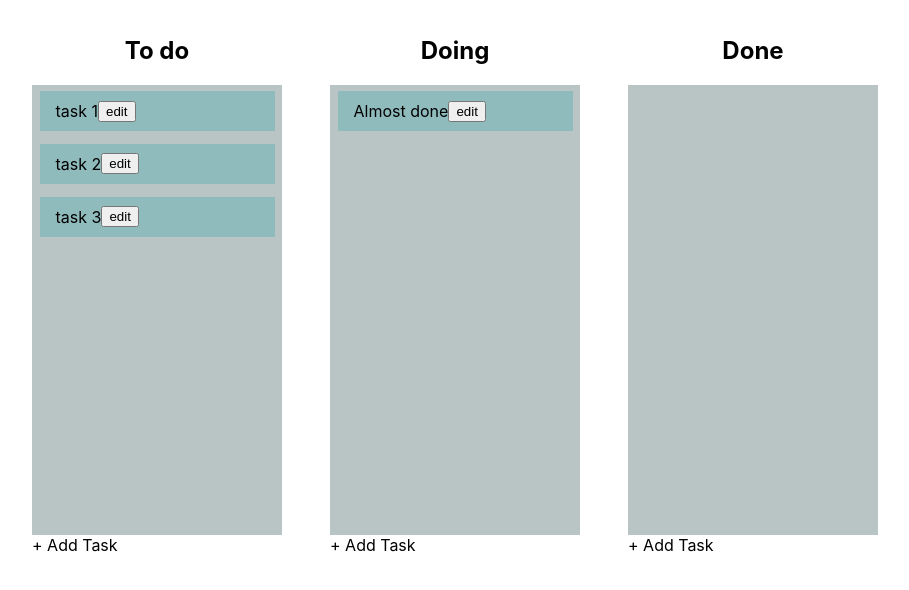
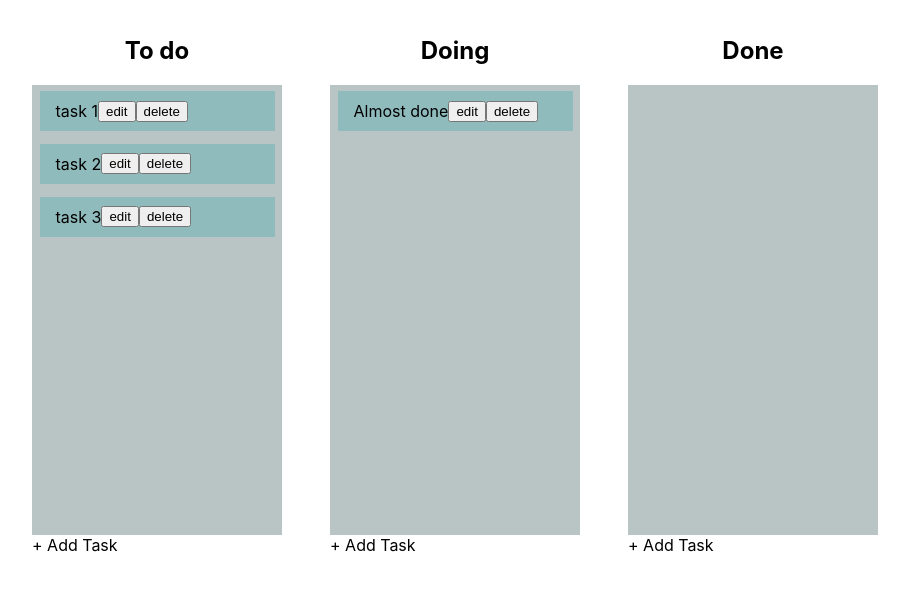
Before and after one commit to brunogoncalvess/Kambam-App, a React (Create React App) app: page / in a window 1280 px wide. Shown: the top 590 px of the page, without its empty margins (185-1094 px from the left). Built offline with nearby package versions, Linux system fonts and the light colour scheme.

Commit message:
add delete functionality

```diff
--- a/src/components/Home.jsx
+++ b/src/components/Home.jsx
@@ -26,7 +26,6 @@ export default function Home() {
 
   function onDragEnd(result) {
     const columnsDeepCopy = JSON.parse(JSON.stringify(columns))
-    console.log(result)
 
     for (let i = 0; i < columnsDeepCopy.length; i++) {
       if (
@@ -65,7 +64,6 @@ export default function Home() {
   }
 
   const handleAdd = () => {
-  console.log('caiu no add')
 
     const columnsDeepCopy = JSON.parse(JSON.stringify(columns))
 
@@ -82,7 +80,6 @@ export default function Home() {
 
 
   const handleUpdate = () => {
-  console.log('caiu no update')
   const columnsDeepCopy = JSON.parse(JSON.stringify(columns))
 
   for (let i = 0; i < columnsDeepCopy.length; i++) {
@@ -96,6 +93,21 @@ export default function Home() {
   closeModal()
  }
 
+ const handleDelete = (task) => {
+  const columnsDeepCopy = JSON.parse(JSON.stringify(columns))
+  setTask(task)
+
+  for (let i = 0; i < columnsDeepCopy.length; i++) {
+    for (let j = 0; j < columnsDeepCopy[i].tasks.length; j++) {
+      if (columnsDeepCopy[i].tasks[j].id === task.id) {
+
+        columnsDeepCopy[i].tasks.splice(j, 1)
+        setColumns(columnsDeepCopy)
+      }
+    }
+  }
+ }
+
   const inputChange = (e) => {
     setModalContent(e.target.value)
   }
@@ -103,17 +115,13 @@ export default function Home() {
 
   const handleModalEdit = (task) => {
     setClickHandler(false)
-    console.log('chamou o handleModalEdit')
-    console.log(clickHandler)
     setModalContent(task.content)
     setTask(task)
     openModal()
   }
 
-  const handleSendClick = () => {
-    console.log(clickHandler)
-    clickHandler ? handleAdd() : handleUpdate()
-  }
+  const handleSendClick = () => clickHandler ? handleAdd() : handleUpdate()
+
 
   Modal.setAppElement('#root')
 
@@ -157,6 +165,7 @@ export default function Home() {
                               >
                                 {task.content}
                                 <button onClick={() => handleModalEdit(task)}>edit</button>
+                                <button onClick={() => handleDelete(task)}>delete</button>
                               </div>
                             )}
                           </Draggable>
```
